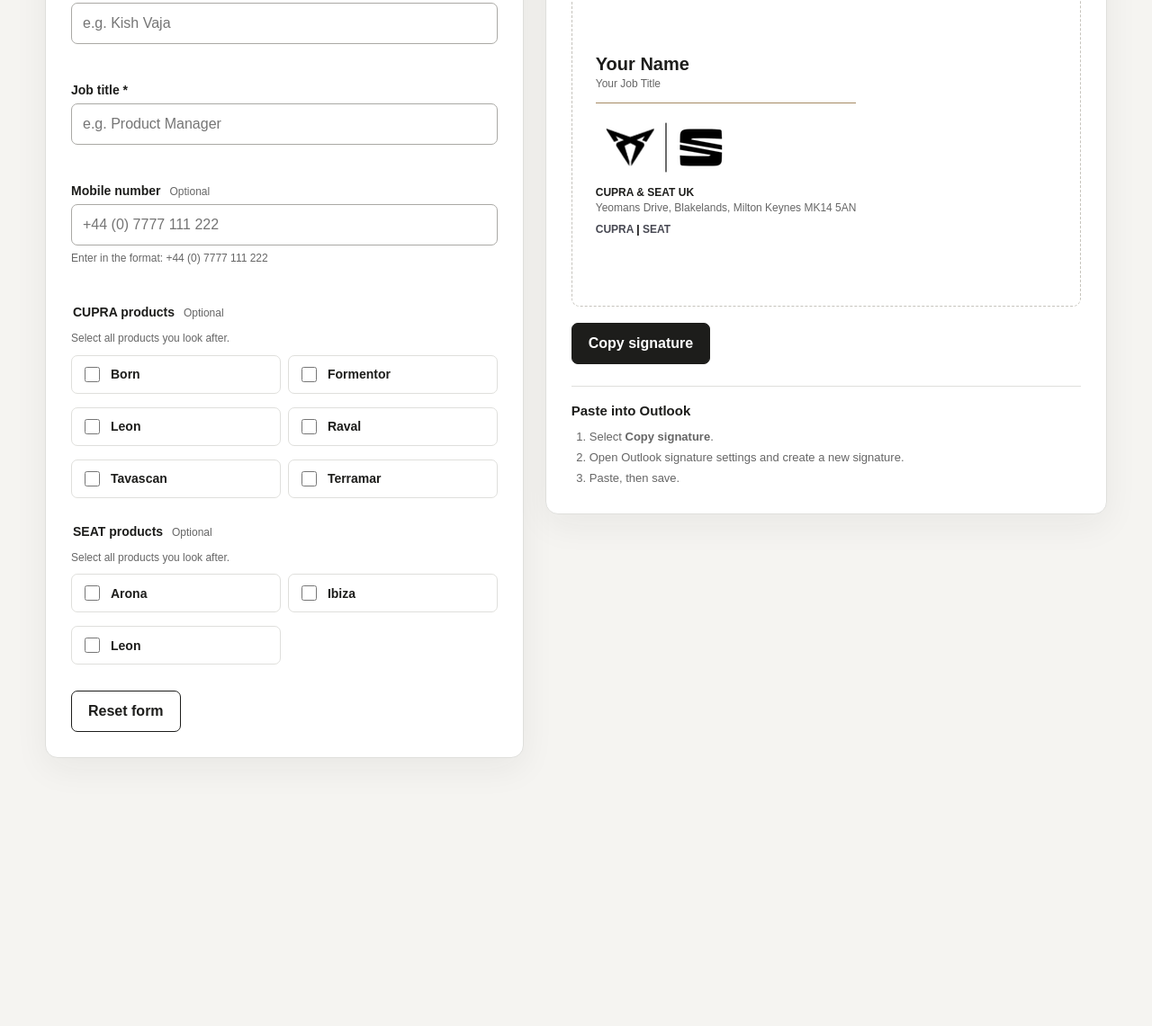
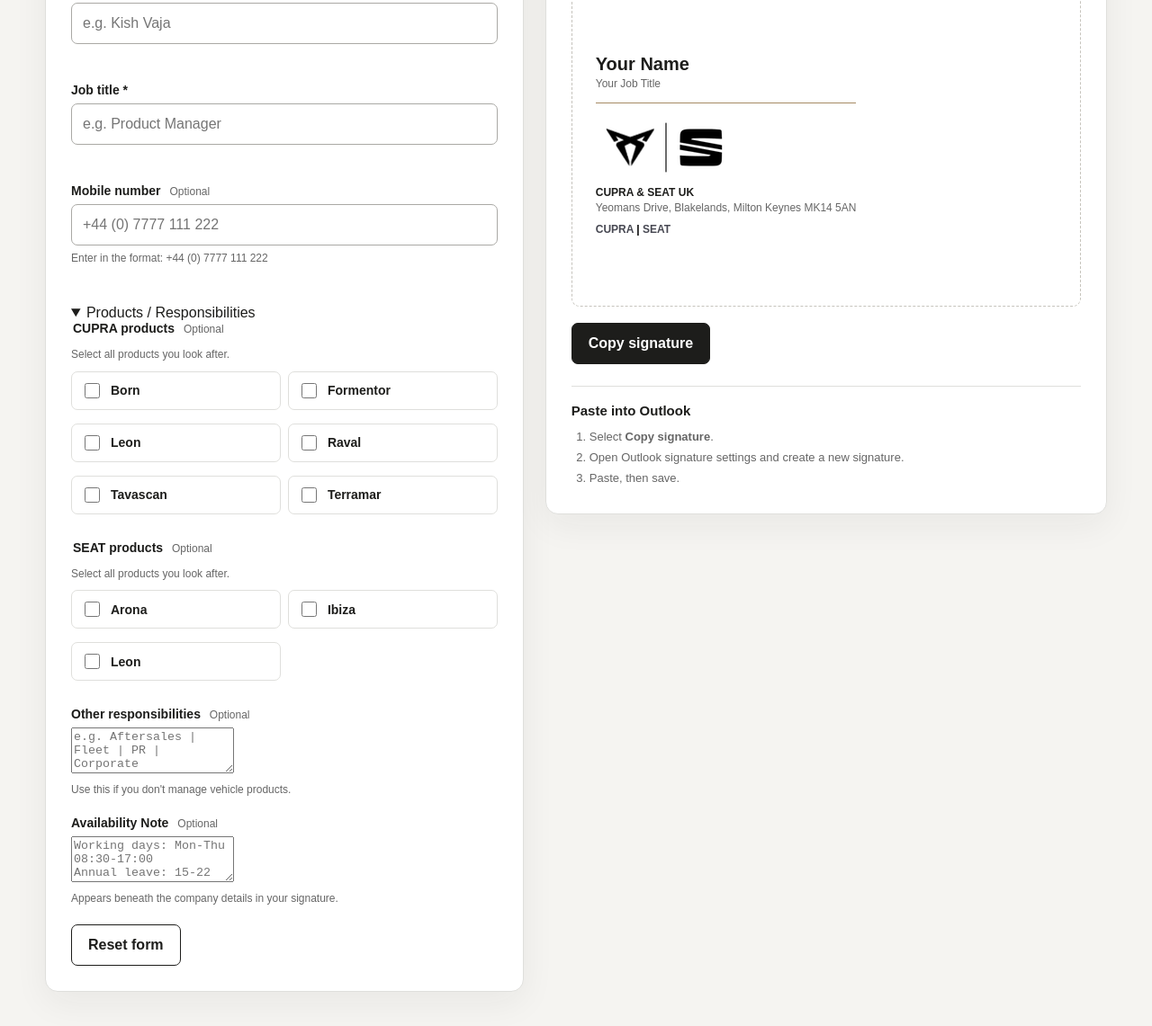
Before and after one commit to kishvaja-cupra/cupra-email-signature, a plain HTML site: page index.html in a window 1280 px wide. Shown: the part 313-1454 px from the top of the page at 90% size. Before the commit the page ends 1220 px from the top, so only its background shows below. Drawn offline with Linux system fonts and the light colour scheme.

Commit message:
Update index.html

```diff
--- a/index.html
+++ b/index.html
@@ -46,18 +46,45 @@
             <p class="field-error" id="phone-error" aria-live="polite"></p>
           </div>
 
+          <details class="accordion" open>
+            <summary>Products / Responsibilities</summary>
             <fieldset>
               <legend>CUPRA products <span class="optional">Optional</span></legend>
               <p class="field-help">Select all products you look after.</p>
               <div id="cupra-products" class="checkbox-grid"></div>
             </fieldset>
-
             <fieldset>
               <legend>SEAT products <span class="optional">Optional</span></legend>
               <p class="field-help">Select all products you look after.</p>
               <div id="seat-products" class="checkbox-grid"></div>
             </fieldset>
-
+            <div class="field">
+              <label for="custom-products">
+                Other responsibilities
+                <span class="optional">Optional</span>
+              </label>
+              <textarea
+                id="custom-products"
+                rows="3"
+                placeholder="e.g. Aftersales | Fleet | PR | Corporate Communications"></textarea>
+              <p class="field-help">
+                Use this if you don't manage vehicle products.
+              </p>
+            </div>
+          </details>
+          <div class="field">
+            <label for="availability-note">
+              Availability Note
+              <span class="optional">Optional</span>
+            </label>
+            <textarea
+              id="availability-note"
+              rows="3"
+              placeholder="Working days: Mon-Thu 08:30-17:00&#10;Annual leave: 15-22 December"></textarea>
+            <p class="field-help">
+              Appears beneath the company details in your signature.
+            </p>
+          </div>
           <button class="secondary-button" id="reset-button" type="reset">Reset form</button>
         </form>
       </section>
```
Lines whose indentation alone changed are shown as unchanged.
